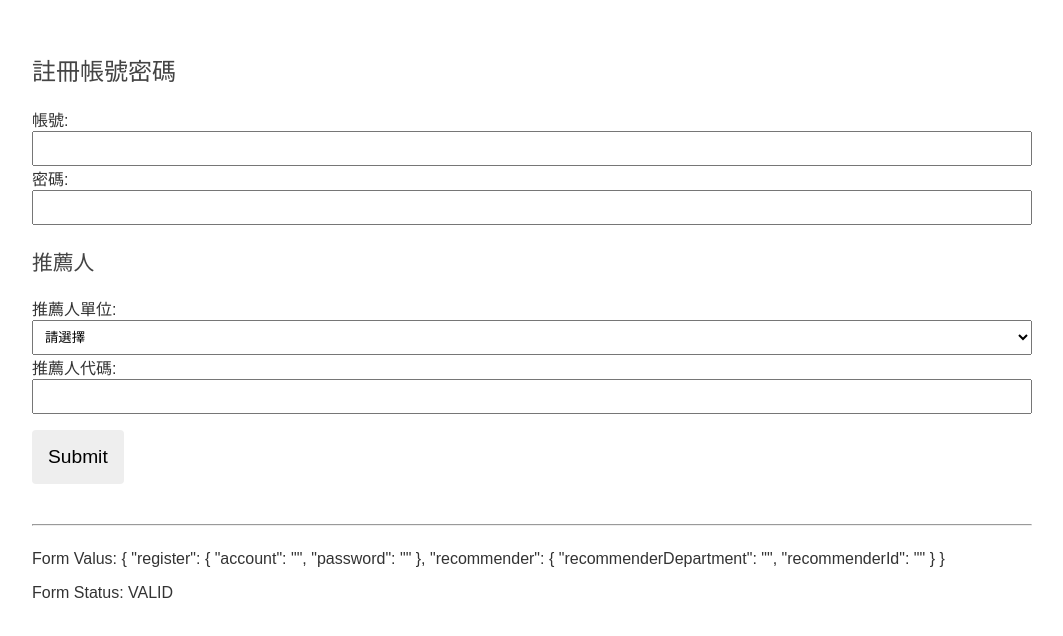
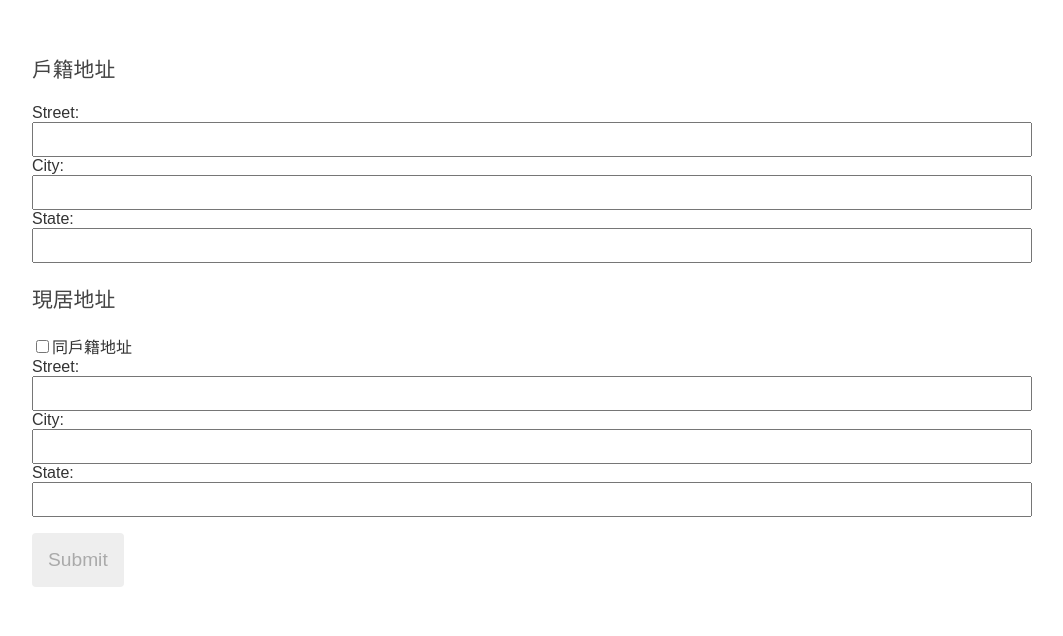
Before and after one commit to mavervic/ng-form-demo, an Angular app: page / in a window 1280 px wide. Shown: the top 636 px of the page, without its empty margins (108-1171 px from the left). Built offline with nearby package versions, Linux system fonts and the light colour scheme.

Commit message:
test: github acct

```diff
--- a/src/app/app.component.html
+++ b/src/app/app.component.html
@@ -2,6 +2,6 @@
 <hr />
 <app-profile-editor></app-profile-editor> -->
 
-<!-- <app-address-editor></app-address-editor> -->
+<app-address-editor></app-address-editor>
 
-<app-register-form></app-register-form>
+<!-- <app-register-form></app-register-form> -->
```
